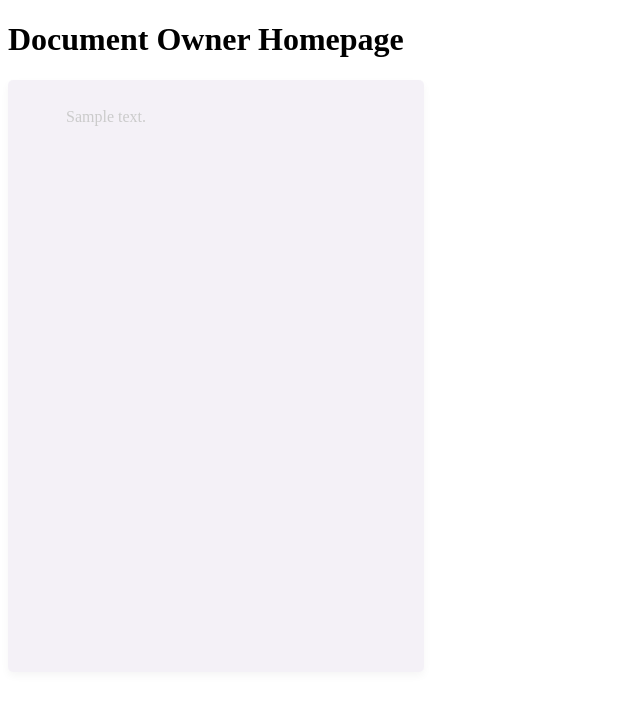
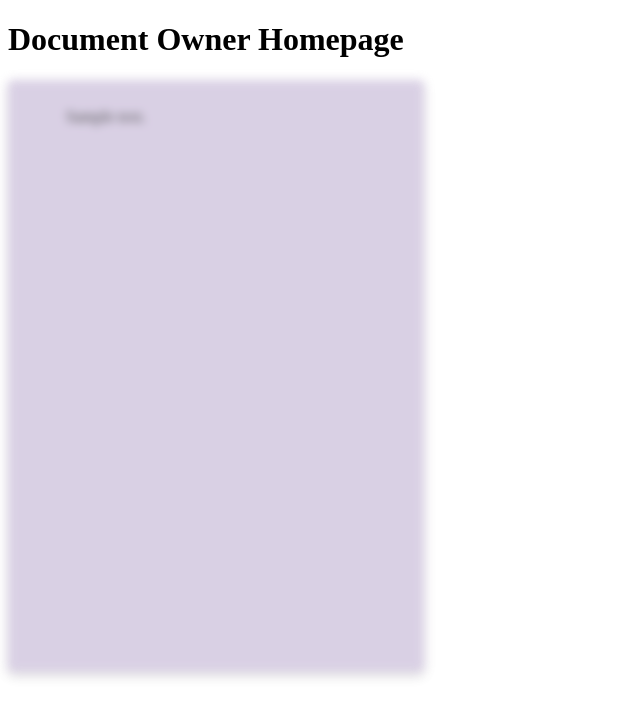
Before and after one commit to Torden360/PROJECT_document-search--comment-tool, a Flask app: template src/templates/owner_homepage.html in a window 1280 px wide. Shown: the top 718 px of the page, without its empty margins (0-640 px from the left). Run offline with Flask 2, Linux system fonts and the light colour scheme; the template is opened without the code that fills it: most values are stand-ins (such as "Sample title", 1, 10 or a date in 2020).

Commit message:
Added blur to cards class

```diff
--- a/src/static/searchy.css
+++ b/src/static/searchy.css
@@ -106,17 +106,20 @@
     margin-top: 16px!important;
     margin-bottom: 16px!important;
     padding: 0.01em 16px;
-    opacity: 0.2;
+    opacity: 0.7;
+    filter: blur(5px);
     background-color: #cabdda;
     border-radius: 5px;
     /* rounded corners */
 }
 
 .card:hover {
+    transition-duration: 0.2s;
     box-shadow: 0 8px 16px 0 rgba(0,0,0,0.2);
     /* background: #bbb; */
     opacity: 1;
-  }
+    filter: blur(0);
+}
 
 .card_container {
     padding: 0.01em 16px;
```
